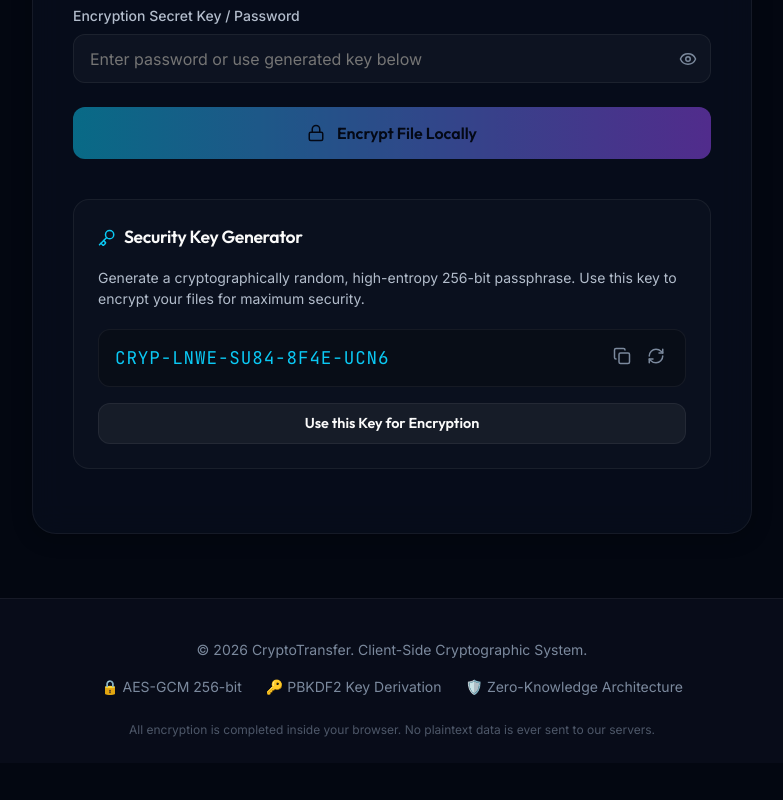
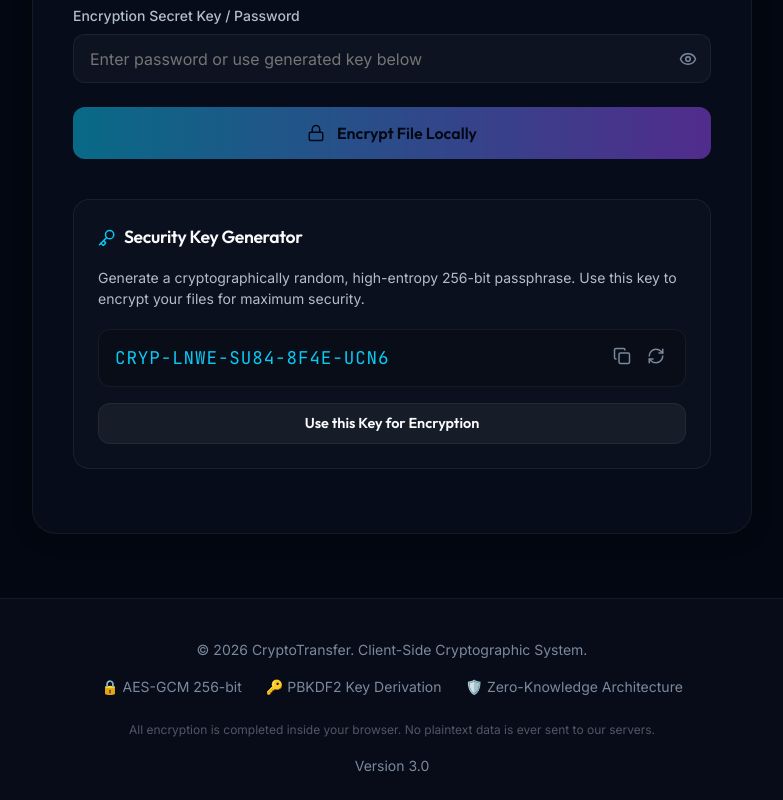
Before and after one commit to rajatava06/CryptoTransfer, a React (Vite) app: page / in a window 1280 px wide. Shown: the part 620-1420 px from the top of the page, without its empty margins (248-1031 px from the left). Before the commit the page ends 1383 px from the top, so only its background shows below. Built offline with nearby package versions, Linux system fonts and the light colour scheme.

Commit message:
improvee css

```diff
--- a/src/App.jsx
+++ b/src/App.jsx
@@ -296,8 +296,6 @@ export default function App() {
               Ethernet
             </button>
           </nav>
-
-          {/* Active Tab Panel Container */}
           <div
             id="swipe-zone"
             className="active-view-container"
--- a/src/components/Footer.jsx
+++ b/src/components/Footer.jsx
@@ -19,6 +19,7 @@ export default function Footer() {
         <p style={{ fontSize: '0.75rem', marginTop: '0.5rem', opacity: 0.6 }}>
           All encryption is completed inside your browser. No plaintext data is ever sent to our servers.
         </p>
+        <p>Version 3.0</p>
       </div>
     </footer>
   );
```
